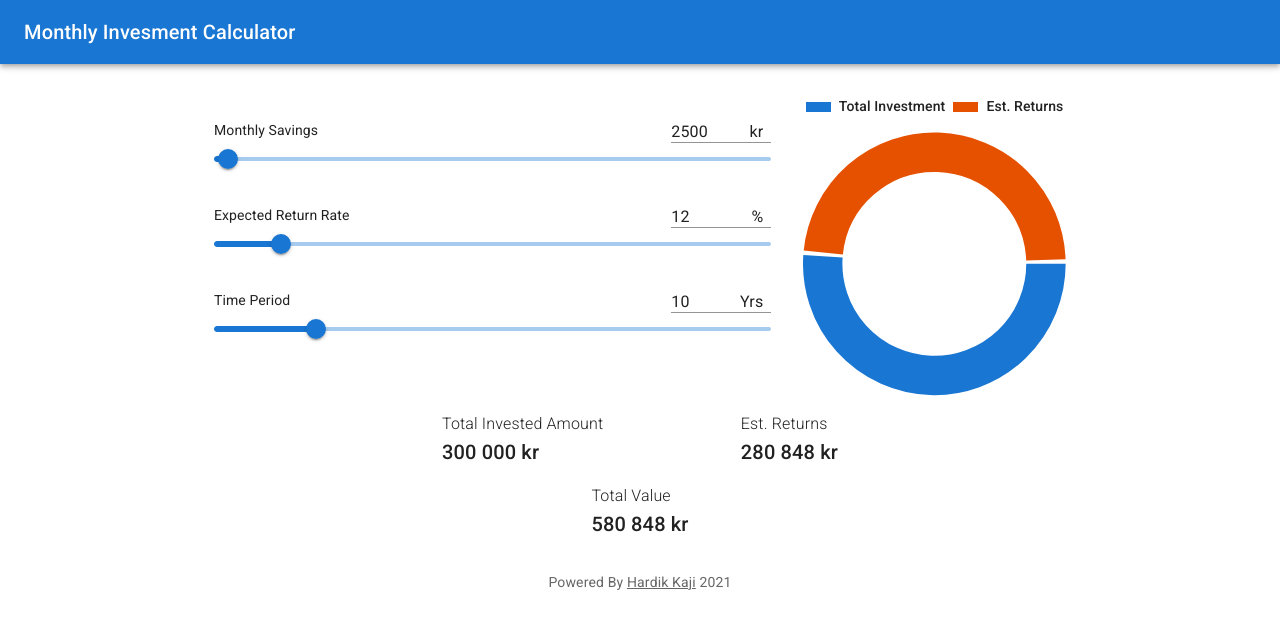
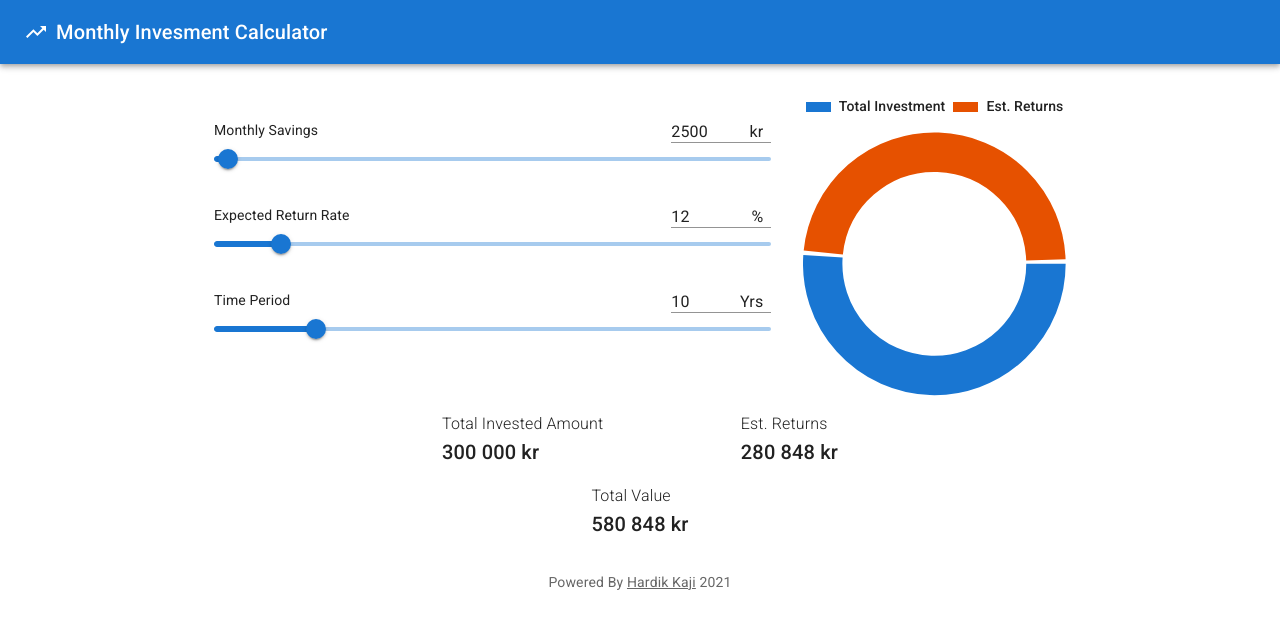
Before and after one commit to hardikkaji/savings-calculator, a Next.js app: page / in a window 1280 px wide. Shown: the top 628 px of the page. Built offline with nearby package versions, Linux system fonts and the light colour scheme.

Commit message:
add icon in header

```diff
--- a/pages/index.tsx
+++ b/pages/index.tsx
@@ -1,7 +1,7 @@
 import React from 'react';
 import type { NextPage } from 'next';
 import Head from 'next/head';
-import { AppBar, Toolbar, Typography } from '@mui/material';
+import { AppBar, SvgIcon, Toolbar, Typography } from '@mui/material';
 
 import { Copyright, Calculator } from '../src/components';
 
@@ -13,7 +13,10 @@ const Home: NextPage = () => {
       </Head>
       <AppBar position="static">
         <Toolbar>
-          <Typography variant="h6" component="div" sx={{ flexGrow: 1 }}>
+          <SvgIcon>
+            <path d="m16 6 2.29 2.29-4.88 4.88-4-4L2 16.59 3.41 18l6-6 4 4 6.3-6.29L22 12V6z" />
+          </SvgIcon>
+          <Typography pl={1} variant="h6" component="div" sx={{ flexGrow: 1 }}>
             Monthly Invesment Calculator
           </Typography>
         </Toolbar>
```
